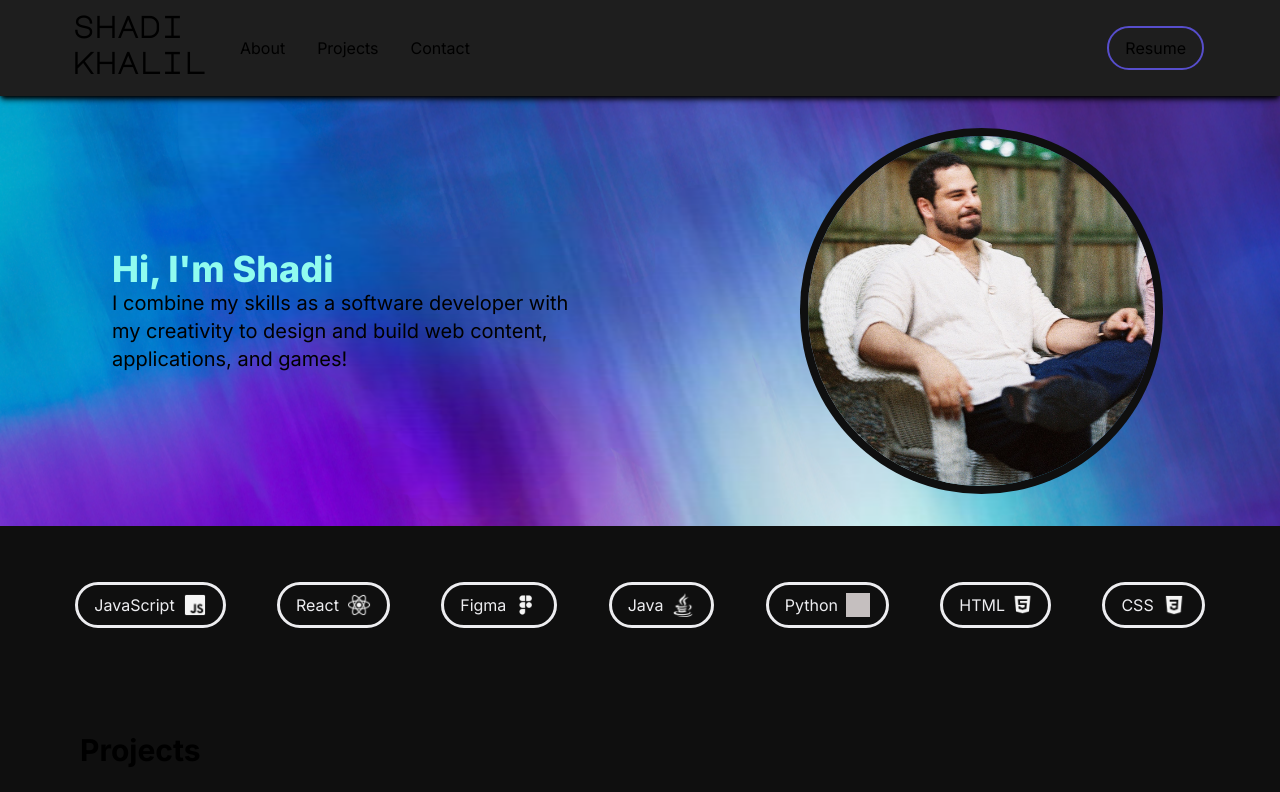
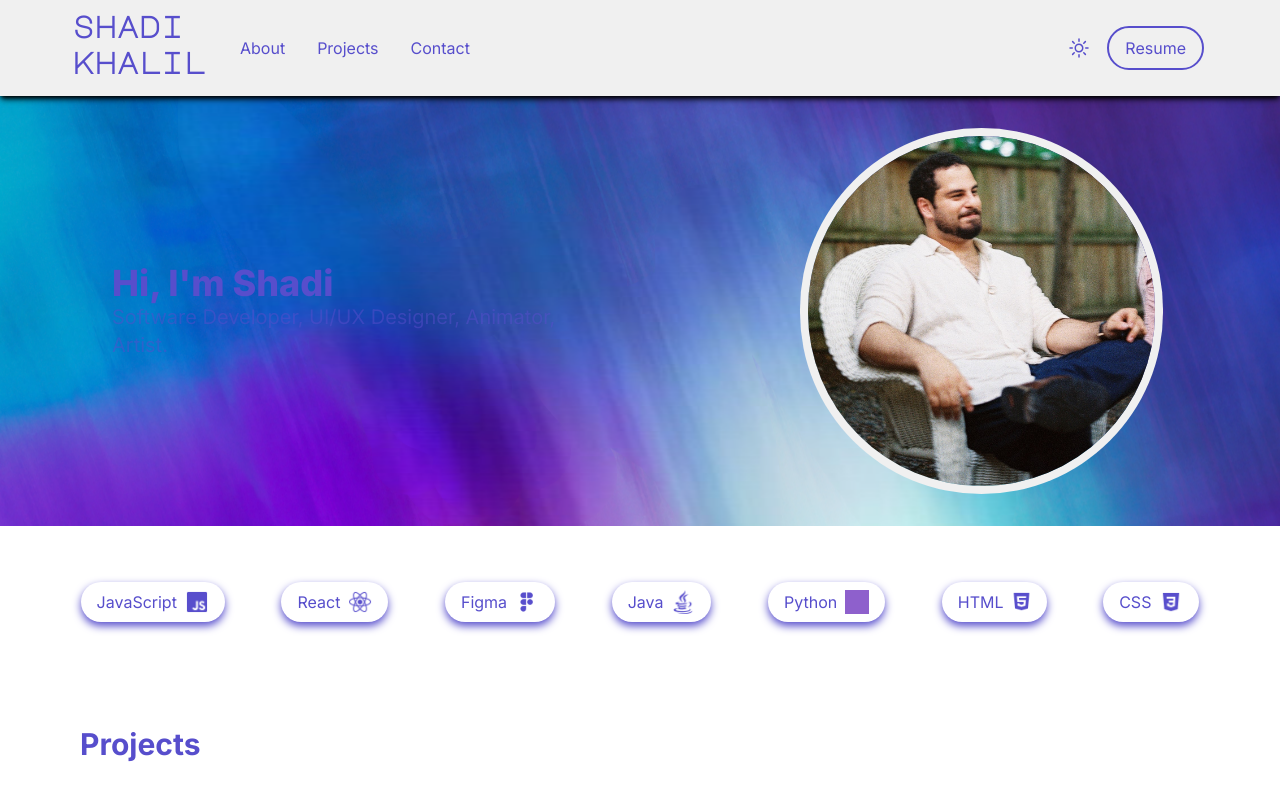
Before and after one commit to smkhalil2/Portfolio, a Next.js app in the folder portfolio/: page / in a window 1280 px wide. Shown: the top 792 px of the page. Built offline with nearby package versions, Linux system fonts and the light colour scheme; grey boxes are pictures that could not be loaded.

Commit message:
added light/dark theme toggle

```diff
--- a/portfolio/src/components/About.jsx
+++ b/portfolio/src/components/About.jsx
@@ -5,7 +5,7 @@ const About = () => {
   const durationScaler = 50;
 
   return (
-    <div id='about' className="lg:px-16 lg:py-8 p-4 bg-[#0F0F0F]">
+    <div id='about' className="lg:px-16 lg:py-8 p-4 dark:bg-[#0F0F0F] text-[#574ecc] dark:text-[#F0F0F0]">
     {/* <div className='px-16'> */}
       {/* About text and image slide show */}
       <h1 className='mt-8 ml-8 text-3xl font-bold'>About </h1>
--- a/portfolio/src/components/Contact.jsx
+++ b/portfolio/src/components/Contact.jsx
@@ -9,7 +9,7 @@ const Contact = () => {
 //   const [message, updateMessage, resetMessage] = useInputState("");
 
   return (
-    <div id="contact" className='lg:p-16 p-4 no-underline'>
+    <div id="contact" className='lg:p-16 p-4 no-underline text-[#574ecc] dark:text-[#F0F0F0]'>
       <h1 className="text-3xl font-extrabold ml-4">Contact</h1>
       <div className="flex md:flex-row flex-col m-5">
         <div className="flex flex-col mb-8">
--- a/portfolio/src/components/Hero.jsx
+++ b/portfolio/src/components/Hero.jsx
@@ -1,29 +1,30 @@
 import Image from "next/image";
 import Skills from "./Skills";
 
-const Hero = () => {
+const Hero = ({darkMode}) => {
   return (
     <div className="flex flex-col">
-    <div className="flex lg:flex-row flex-col items-center bg-[url('/images/Spider-Gwen-PhotoRoom.png')] bg-cover">
+      <div className="flex lg:flex-row flex-col items-center bg-[url('/images/Spider-Gwen-PhotoRoom.png')] bg-cover">
+    {/* <div className="flex lg:flex-row flex-col items-center"> */}
       <div className="flex flex-col lg:px-28 px-8 lg:mt-0 mt-8 w-[100%] ">
-        <h2 className="font-extrabold text-4xl text-[#90fcef]">Hi, I&#39;m Shadi</h2>
-        <p className='text-xl'>
-          I combine my skills as a software developer with my creativity to design and build web content, applications, and games!
+        <h2 className="font-extrabold text-4xl text-[#574ecc] dark:text-[#90fcef]">Hi, I&#39;m Shadi</h2>
+        <p className='text-xl text-[#574ecc80] dark:text-[#F0F0F0]'>
+          Software Developer, UI/UX Designer, Animator, Artist.
         </p>
       </div>
-      <div className='flex justify-center lg:mx-8 '>
+      <div className='flex justify-center lg:mx-8'>
         <Image
           width={1200}
           height={1200}
           src="/images/profile-pic.jpg"
-          className="lg:w-[65%] w-[50%] my-10 rounded-full ring-8 ring-[#0F0F0F] hover:ring-offset-4 hover:ring-offset-[#90fcef] "
+          className="lg:w-[65%] w-[50%] my-10 rounded-full ring-8 ring-[#f0f0f0] dark:ring-[#0F0F0F] hover:ring-offset-4 hover:ring-offset-[#574ecc] dark:hover:ring-offset-[#90fcef] "
           alt="Shadi's personal headshot"
         />
       </div>
     </div>
       {/* Skill Badges */}
       <div className="mt-4 p-8">
-      <Skills />
+      <Skills darkMode={darkMode}/>
       </div>
     </div>
 
--- a/portfolio/src/components/Layout.jsx
+++ b/portfolio/src/components/Layout.jsx
@@ -1,17 +1,26 @@
+import { useState } from "react";
 import Navbar from "./Navbar";
 import Footer from "./Footer";
-import { Inter } from 'next/font/google'
-const inter = Inter({ subsets: ['latin'] });
+import { Inter } from "next/font/google";
+const inter = Inter({ subsets: ["latin"] });
 
-const Layout = ({children}) =>{
-    return (
-        // removed items-center so bar would take up whole screen
-        <div className={`flex w-full bg-[#0F0F0F] min-h-screen flex-col justify-between ${inter.className}`}>
-            <Navbar />
-            <main className='relative justify-center'>{children}</main>
-            <Footer />
-        </div>
-    )
-}
+const Layout = ({ children }) => {
+  const [darkMode, toggleDarkMode] = useState(true);
+  const handleToggleTheme = () => {
+    toggleDarkMode(!darkMode)
+  }
 
-export default Layout
+  return (
+    // removed items-center so bar would take up whole screen
+
+      <div
+        className={`flex w-full bg-[#FFFFFF] dark:bg-[#0F0F0F] min-h-screen flex-col justify-between ${inter.className}`}>
+        <Navbar />
+        <main className="relative justify-center">{children}</main>
+        <Footer />
+      </div>
+
+  );
+};
+
+export default Layout;
--- a/portfolio/src/components/Navbar.jsx
+++ b/portfolio/src/components/Navbar.jsx
@@ -1,32 +1,34 @@
-import { useState } from "react";
+import { useState, useContext } from "react";
 // import { useTheme } from "next-themes"
 import Link from "next/link";
+import ThemeContext from "@/theme/ThemeContext";
 const resumeUrl =
   "https://1drv.ms/w/s!AqC0DwP5Is8Fgep3aw5G0k7mkADaGQ?e=tzpEgr";
 
 const Navbar = () => {
+  const { dark, toggleDark } = useContext(ThemeContext);
   const [isFocused, setFocus] = useState(false);
   const [menuIsOpen, toggleMenu] = useState(false);
-  const [darkMode, toggleTheme] = useState(true);
+  // const [darkMode, toggleTheme] = useState(true);
   const handleToggleMenu = () => {
     toggleMenu(!menuIsOpen);
   };
 
   //   Not implemented yet
-  const handleToggleTheme = () => {
-    toggleTheme(!darkMode);
-  };
+  // const handleToggleTheme = () => {
+  //   toggleTheme(!darkMode);
+  // };
 
   return (
     // Navbar -tmp highlight with red border
     // <nav className='bg-[#0F0F0F]'>
-    <nav className="sticky top-0 z-50 bg-[#1E1E1E] shadow-md shadow-black">
+    <nav className="sticky top-0 z-50 #FFFFFF bg-[#F0F0F0] dark:bg-[#1E1E1E] shadow-md shadow-black">
       <div className="max-w-6xl m-2 md:mx-auto mx-4 ">
         <div className="flex justify-between items-center">
           <div className="flex space-x-4">
             {/* logo */}
             <div
-              className="text-3xl h-20 w-40 font-extrabold px-2"
+              className="text-3xl h-20 w-40 font-extrabold px-2 text-[#574ecc] dark:text-[#ededf0]"
               style={{ fontFamily: "Major Mono Display" }}
             >
               <Link href="/">shadi khalil</Link>
@@ -34,13 +36,13 @@ const Navbar = () => {
             {/* primary nav links */}
             <div className="hidden md:flex flex-row space-x-8 items-center">
               <Link
-                className="hover:text-[#574ecc] hover:duration-300"
+                className="text-[#574ecc] dark:text-[#ededf0] hover:text-[#574ecc80] hover:duration-300"
                 href="/about"
               >
                 About
               </Link>
               <Link
-                className="hover:text-[#574ecc] hover:duration-300"
+                className="text-[#574ecc] dark:text-[#ededf0] hover:text-[#574ecc80] hover:duration-300"
                 href="/#projects"
               >
                 Projects
@@ -52,7 +54,7 @@ const Navbar = () => {
                 Timeline
               </Link> */}
               <Link
-                className="hover:text-[#574ecc] hover:duration-300"
+                className="text-[#574ecc] dark:text-[#ededf0] hover:text-[#574ecc80] hover:duration-300"
                 href="/#contact"
               >
                 Contact
@@ -61,8 +63,8 @@ const Navbar = () => {
           </div>
           {/* secondary nav, toggle theme and outbound link */}
           <div className="hidden md:flex space-x-4 px-3">
-            {/* <button onClick={handleToggleTheme}>
-              {darkMode && (
+            <button onClick={() => toggleDark()}>
+              {dark && (
                 <svg
                   xmlns="http://www.w3.org/2000/svg"
                   fill="none"
@@ -78,14 +80,15 @@ const Navbar = () => {
                   />
                 </svg>
               )}
-              {!darkMode && (
+              {!dark && (
                 <svg
                   xmlns="http://www.w3.org/2000/svg"
                   fill="none"
                   viewBox="0 0 24 24"
                   strokeWidth="1.5"
-                  stroke="currentColor"
+                  stroke="#574ecc"
                   className="w-6 h-6"
+
                 >
                   <path
                     strokeLinecap="round"
@@ -94,9 +97,9 @@ const Navbar = () => {
                   />
                 </svg>
               )}
-            </button> */}
+            </button>
             <Link
-              className="px-4 py-2 bg-transparent border-2 border-[#574ecc] hover:bg-[#574ecc]  rounded-full
+              className="px-4 py-2 bg-transparent border-2 border-[#574ecc] text-[#574ecc] dark:text-[#ededf0] hover:text-[#574ecc80] hover:bg-[#574ecc] hover:text-[#ededf0] rounded-full
                              hover:duration-300 hover:scale-[1.1]"
               onMouseEnter={() => setFocus(true)}
               onMouseLeave={() => setFocus(false)}
@@ -113,7 +116,7 @@ const Navbar = () => {
             <div className="md:hidden flex items-center">
               <button
                 onClick={handleToggleMenu}
-                className="hover:text-[#574ecc]"
+                className="hover:text-[#574ecc80] text-[#574ecc] dark:text-[#ededf0]"
               >
                 <svg
                   xmlns="http://www.w3.org/2000/svg"
@@ -136,7 +139,7 @@ const Navbar = () => {
             <div className="md:hidden flex items-center">
               <button
                 onClick={handleToggleMenu}
-                className="hover:text-[#574ecc]"
+                className="hover:text-[#574ecc80] text-[#574ecc] dark:text-[#ededf0]"
               >
                 <svg
                   xmlns="http://www.w3.org/2000/svg"
@@ -158,19 +161,19 @@ const Navbar = () => {
 
       {/* Mobile menu */}
       {menuIsOpen && (
-        <div className="md:hidden absolute inset-x-2 top-30 z-40 bg-[#0F0F0F] justify-end">
+        <div className="md:hidden absolute inset-x-2 top-30 z-40 bg-[#ededf0] dark:bg-[#0F0F0F] justify-end">
           {/* <button onClick={handleToggleMenu} className="px-28 py-5">
             {" "}
             X{" "}
           </button> */}
           <Link
-            className="block py-2 px-4 text-sm hover:bg-[#574ecc] hover:duration-300 hover:scale-[1.05]"
+            className="block py-2 px-4 text-sm text-[#574ecc] dark:text-[#ededf0] hover:bg-[#574ecc] hover:text-[#ededf0] hover:duration-300 hover:scale-[1.05]"
             href="/about"
           >
             About
           </Link>
           <Link
-            className="block py-2 px-4 text-sm hover:bg-[#574ecc] hover:duration-300 hover:scale-[1.05]"
+            className="block py-2 px-4 text-sm text-[#574ecc] dark:text-[#ededf0] hover:bg-[#574ecc] hover:text-[#ededf0] hover:duration-300 hover:scale-[1.05]"
             href="/#projects"
           >
             Projects
@@ -182,13 +185,13 @@ const Navbar = () => {
             Timeline
           </Link> */}
           <Link
-            className="block py-2 px-4 text-sm hover:bg-[#574ecc] hover:duration-300 hover:scale-[1.05]"
+            className="block py-2 px-4 text-sm text-[#574ecc] dark:text-[#ededf0] hover:bg-[#574ecc] hover:text-[#ededf0] hover:duration-300 hover:scale-[1.05]"
             href="/#contact"
           >
             Contact
           </Link>
           <Link
-            className="block py-2 px-4 text-sm hover:bg-[#574ecc] hover:duration-300 hover:scale-[1.05]"
+            className="block py-2 px-4 text-sm text-[#574ecc] dark:text-[#ededf0] hover:bg-[#574ecc] hover:text-[#ededf0] hover:duration-300 hover:scale-[1.05]"
             target="_blank"
             href={resumeUrl}
             rel="noopener noreferrer"
--- a/portfolio/src/components/Projects.jsx
+++ b/portfolio/src/components/Projects.jsx
@@ -8,7 +8,7 @@ const Projects = () => {
     ))
     return (
         <div id='projects' className='lg:p-16 p-4 lg:mt-0 mt-16'>
-            <h1 className='ml-4 text-3xl font-bold mb-4'>Projects</h1>
+            <h1 className='ml-4 text-3xl font-bold mb-4 text-[#574ecc] dark:text-[#F0F0F0]'>Projects</h1>
             {/* Project List */}
             <div className='flex flex-wrap'>
                 {projects}
--- a/portfolio/src/components/SkillBadge.jsx
+++ b/portfolio/src/components/SkillBadge.jsx
@@ -1,18 +1,18 @@
 import { useState } from "react";
 import Image from "next/image";
 
-const SkillBadge = ({ name, logo, color }) => {
+const SkillBadge = ({ darkMode, name, logo, color }) => {
   // console.log(color)
 
   const [isFocused, setFocus] = useState(false);
   return (
     <div
-      className={`badge flex text-[#ededf0] md:w-auto w-36 h-fit px-4 py-2 m-2 rounded-full
-            hover:cursor-default hover:scale-[1.1] lg:hover:duration-300 items-center justify-center`}
+      className={`badge flex text-[#574ecc] dark:text-[#ededf0] md:w-auto w-36 h-fit px-4 py-2 m-2 rounded-full
+            hover:cursor-default  items-center justify-center`}
       onMouseEnter={() => setFocus(true)}
       onMouseLeave={() => setFocus(false)}
-      style={{  boxShadow: isFocused ? `0px 0px 10px ${color}`: 'none',
-                border: isFocused ? `solid ${color}` : `solid #ededf0`}}
+      style={{  boxShadow: isFocused ? `0px 4px 8px ${color}`: `0px 4px 8px #574ecc`
+               }}
     >
       <div className="mr-2">{name}</div>
       {/* Specific styling for HTML or logo is bigger than CSS and looks weird */}
@@ -23,7 +23,7 @@ const SkillBadge = ({ name, logo, color }) => {
         className={`w-6 h-6 ${name === "HTML" && "w-[19px] h-[19px]"}`}
         alt={`${name}-icon`}
         src={logo}
-        style={{filter: 'invert(90%) sepia(5%) saturate(157%) hue-rotate(314deg) brightness(190%) contrast(92%)'}}
+        style={{filter: `${darkMode ? 'invert(90%) sepia(5%) saturate(157%) hue-rotate(314deg) brightness(190%) contrast(92%)' : 'invert(35%) sepia(19%) saturate(6191%) hue-rotate(229deg) brightness(82%) contrast(94%)'}`}}
       />
     </div>
   );
--- a/portfolio/src/components/Skills.jsx
+++ b/portfolio/src/components/Skills.jsx
@@ -1,10 +1,10 @@
 import { skills } from "./data";
 import SkillBadge from "./SkillBadge";
 
-const Skills =  () => {
+const Skills =  ({darkMode}) => {
     // console.log(skills);
     const skillBadges = skills.map(skill => (
-            <SkillBadge key={skill.name} name={skill.name} logo={skill.logo} color={skill.color} />
+            <SkillBadge darkMode={darkMode} key={skill.name} name={skill.name} logo={skill.logo} color={skill.color} />
     ))
     return(
         <div>
--- a/portfolio/src/pages/_app.js
+++ b/portfolio/src/pages/_app.js
@@ -2,13 +2,16 @@ import '@/styles/globals.css'
 import Layout from '@/components/Layout'
 import { config } from '@fortawesome/fontawesome-svg-core'
 import '@fortawesome/fontawesome-svg-core/styles.css'
+import { ThemeProvider } from '@/theme/ThemeContext'
 config.autoAddCss = false
 
 
 export default function App({ Component, pageProps }) {
   return (
+    <ThemeProvider>
     <Layout>
     <Component {...pageProps} />
     </Layout>
+    </ThemeProvider>
   );
 }
--- /dev/null
+++ b/portfolio/src/theme/ThemeContext.js
@@ -0,0 +1,40 @@
+import React, { createContext, useEffect, useState } from 'react';
+const defaultState = {
+    dark: false,
+    toggleDark: () => {},
+};
+
+const ThemeContext = createContext(defaultState);
+const ThemeProvider = ({children}) => {
+    const [dark, setDark] = useState(false);
+    useEffect(() => {
+        const lsDark = localStorage.getItem('dark');
+        if (lsDark !== null) {
+            setDark(JSON.parse(lsDark));
+        }
+    }, []);
+
+    const toggleDark = () => {
+        const d = document.documentElement;
+        const themes = ["light", "dark"];
+        if (dark) {
+            d.classList.remove(...themes);
+            d.classList.add("light");
+        } else {
+            d.setAttribute("class", "dark");
+        }
+        localStorage.setItem("dark", JSON.stringify(!dark));
+        setDark(!dark);
+    };
+    return (
+        <ThemeContext.Provider
+            value={{
+                dark, toggleDark,
+            }}>
+                {children}
+            </ThemeContext.Provider>
+    );
+};
+
+export default ThemeContext;
+export { ThemeProvider }
--- a/portfolio/tailwind.config.js
+++ b/portfolio/tailwind.config.js
@@ -5,7 +5,7 @@ module.exports = {
     './src/components/**/*.{html,js,ts,jsx,tsx,mdx}',
     './src/app/**/*.{html,js,ts,jsx,tsx,mdx}',
   ],
-  // darkMode: 'class',
+  darkMode: 'class',
   theme: {
     extend: {
       // backgroundImage: {
```
Also changed, not shown: portfolio/src/pages/_document.js (+30 -0 lines).
